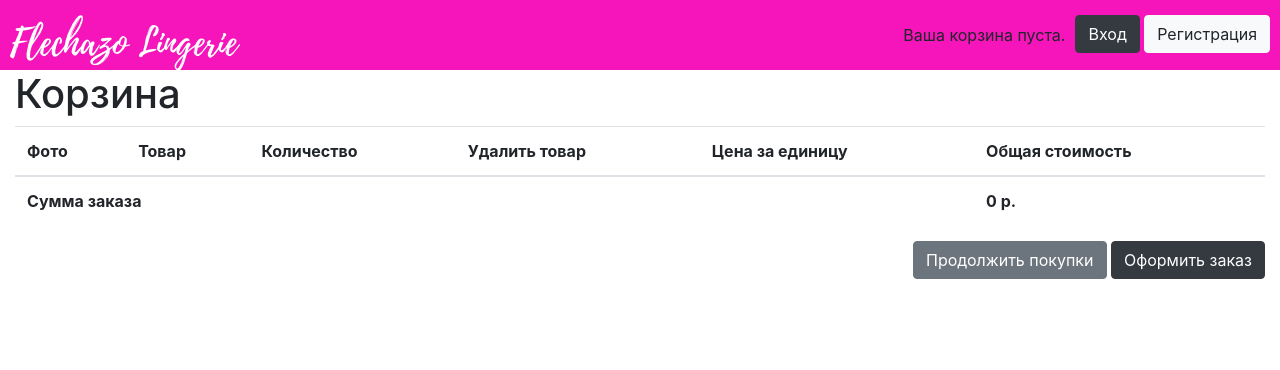
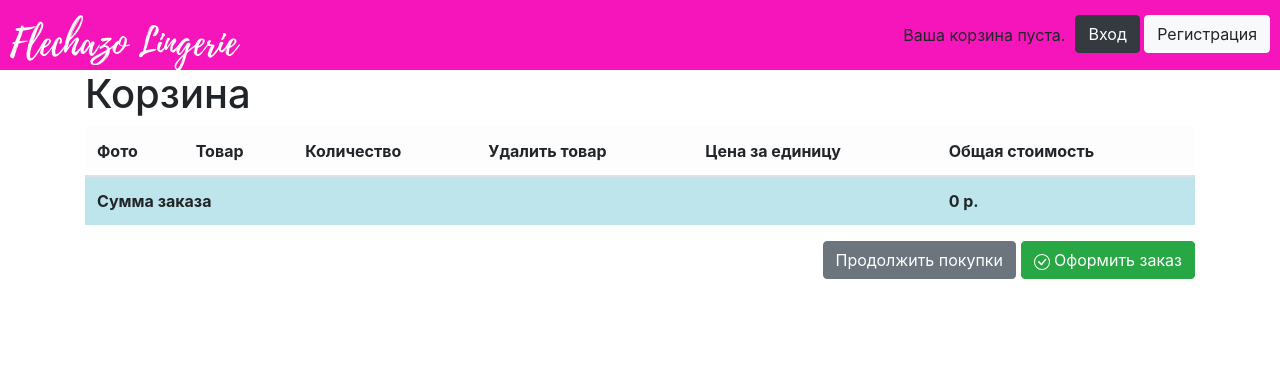
Before and after one commit to OlgaUsovich/finalProject, a Django app: page /cart/ in a window 1280 px wide. Shown: the top 370 px of the page. Run offline with Django 3.2, Linux system fonts and the light colour scheme; some libraries are stand-ins or nearby versions.

Commit message:
Changed Cart Detail style

```diff
--- a/templates/cart/detail.html
+++ b/templates/cart/detail.html
@@ -4,10 +4,11 @@
     Корзина
 {% endblock %}
 {% block content %}
+    <div class="container">
         <h1>Корзина</h1>
         <table class="table">
             <thead>
-        <tr>
+            <tr class="table-light">
                 <th>Фото</th>
                 <th>Товар</th>
                 <th>Количество</th>
@@ -32,13 +33,14 @@
                         </td>
                         <td>{{ product.name }}</td>
                         <td>{{ item.quantity }}</td>
-                    <td><a class="btn btn-light" href="{% url "cart:cart_remove" product.id%}">Удалить из корзины</a></td>
+                        <td><a class="btn btn-light" href="{% url "cart:cart_remove" product.id %}">Удалить из
+                            корзины</a></td>
                         <td>{{ item.price }} р.</td>
                         <td>{{ item.total_price }} р.</td>
                     </tr>
                 {% endwith %}
             {% endfor %}
-        <tr class="total">
+            <tr class="table-info">
                 <td colspan="5"><strong>Сумма заказа</strong></td>
                 <td><strong>{{ cart.get_total_price }} р.</strong></td>
             </tr>
@@ -46,6 +48,13 @@
         </table>
         <p class="text-right">
             <a class="btn btn-secondary" href="{% url "products:list" %}">Продолжить покупки</a>
-        <a class="btn btn-dark" href="{% url "orders:order_create" %}">Оформить заказ</a>
+            <a class="btn btn-success" href="{% url "orders:order_create" %}">
+                <svg xmlns="http://www.w3.org/2000/svg" width="16" height="16" fill="currentColor"
+                     class="bi bi-check-circle" viewBox="0 0 16 16">
+                    <path d="M8 15A7 7 0 1 1 8 1a7 7 0 0 1 0 14zm0 1A8 8 0 1 0 8 0a8 8 0 0 0 0 16z"/>
+                    <path d="M10.97 4.97a.235.235 0 0 0-.02.022L7.477 9.417 5.384 7.323a.75.75 0 0 0-1.06 1.06L6.97 11.03a.75.75 0 0 0 1.079-.02l3.992-4.99a.75.75 0 0 0-1.071-1.05z"/>
+                </svg>
+                Оформить заказ</a>
         </p>
+    </div>
 {% endblock %}
```
Also changed, not shown: db.sqlite3. Lines whose indentation alone changed are shown as unchanged.
